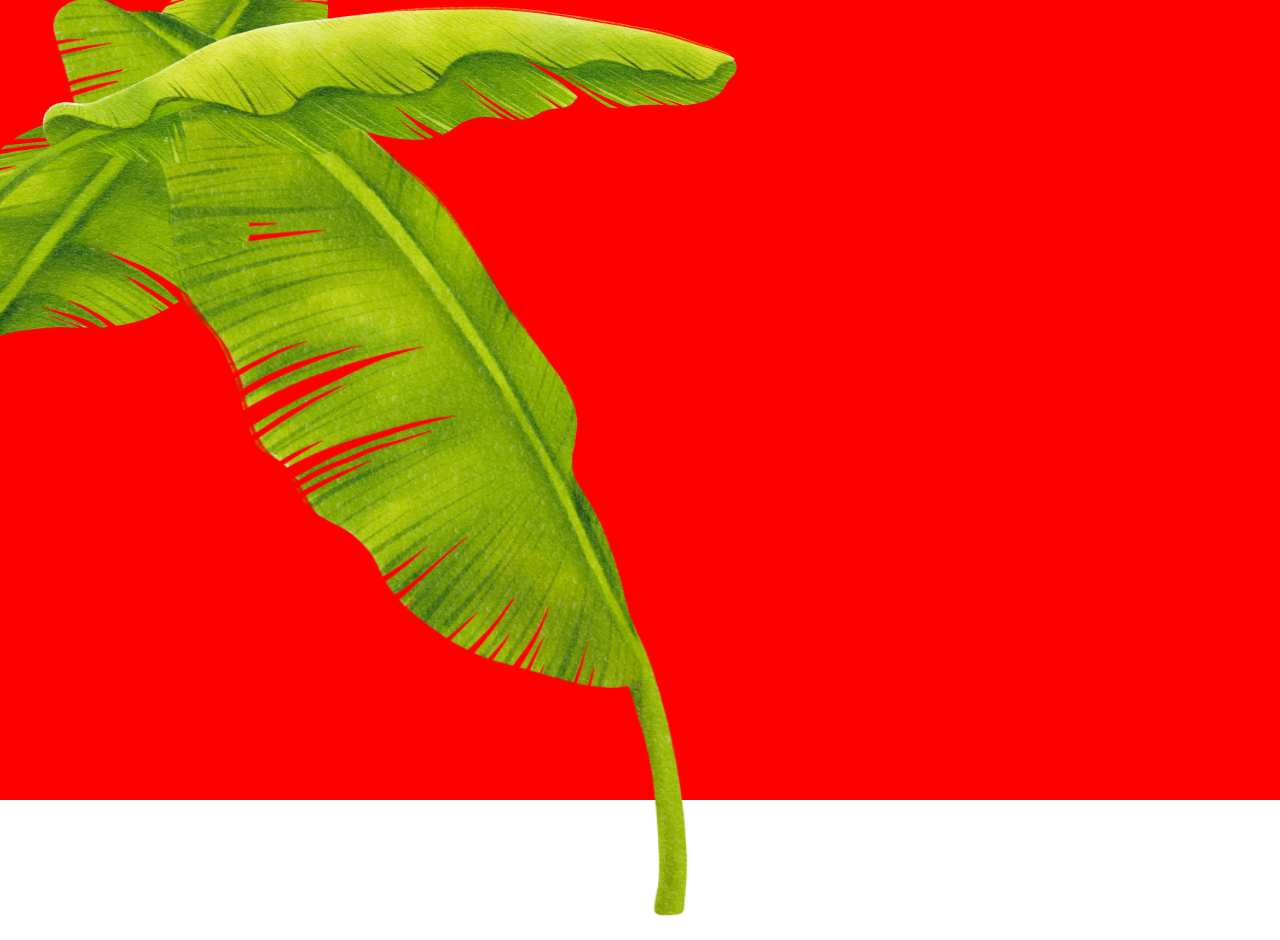
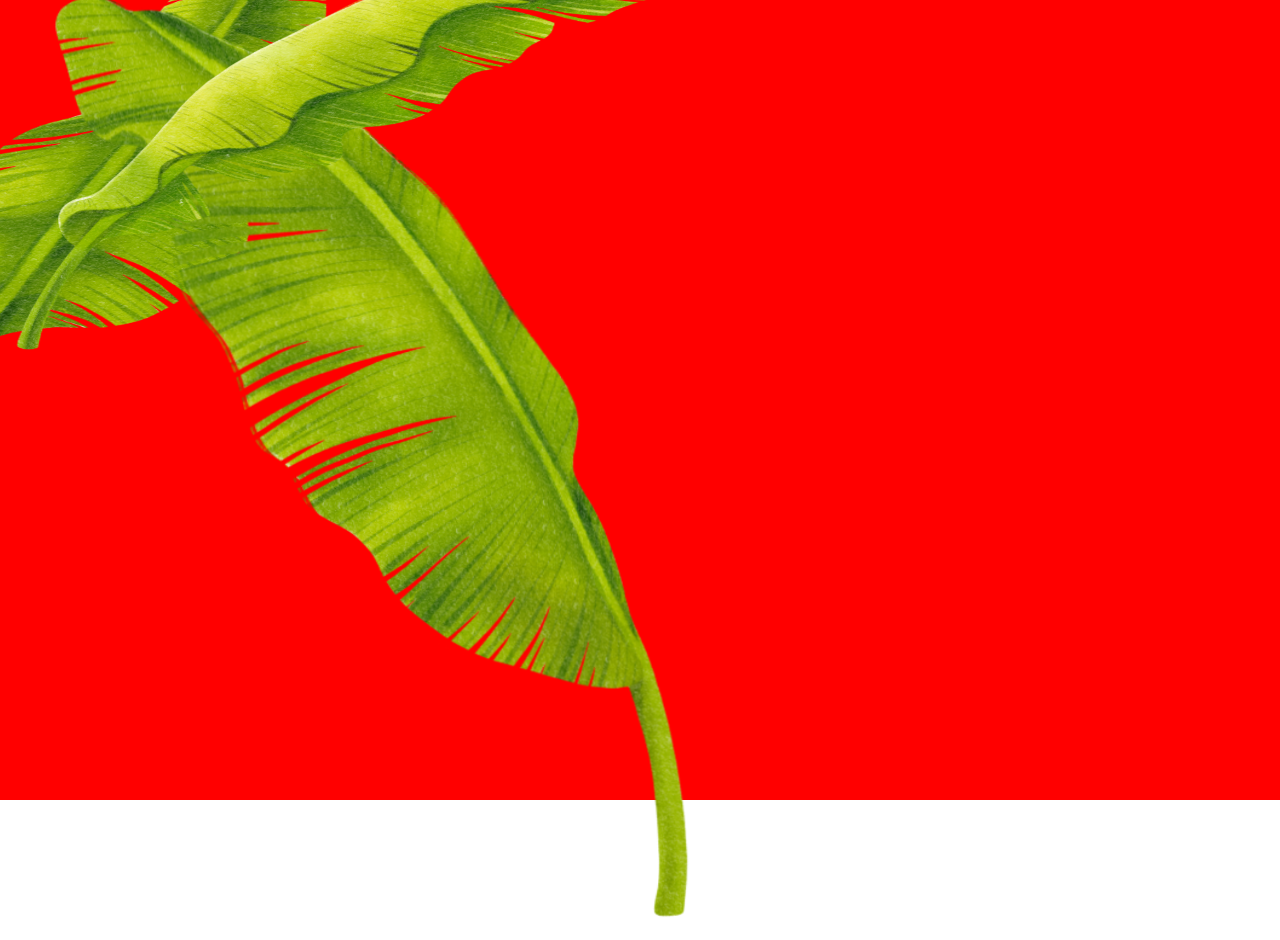
Before and after one commit to prachimore1/aniga, a React (Create React App) app: page / in a window 1280 px wide. Built offline with nearby package versions, Linux system fonts and the light colour scheme; the HTML template or start-up script is replaced by a standard one.

Commit message:
Added animation for 3 leaves. Increased duration of animation for all. Reduced animation amount too. TODO - Need to increase the header height too.

```diff
--- a/src/App.css
+++ b/src/App.css
@@ -73,9 +73,9 @@ video {
     animation: malaSway 1s ease-in-out infinite alternate;
 }
 
-.mala1 { animation-duration: 3.75s; }
-.mala2 { animation-duration: 2.5s; }
-.mala3 { animation-duration: 3s; }
+.mala1 { animation-duration: 4.75s; }
+.mala2 { animation-duration: 4.5s; }
+.mala3 { animation-duration: 5s; }
 
 .layer3 { height: 24vw; }
 
@@ -85,7 +85,7 @@ video {
     margin-top: -8px;
 }
 
-.hF1 { animation-duration: 2s; }
+.hF1 { animation-duration: 4s; }
 .hF2 { animation-duration: 3.25s; }
 
 .layer2 {
@@ -96,7 +96,7 @@ video {
     padding-left: 26vw;
     animation: bellsSway 1s ease-in infinite alternate;
 }
-.bell1 { animation-duration: 2s;}
+.bell1 { animation-duration: 4s;}
 .bell2 { animation-duration: 3.25s; padding-left: 27vw}
 
 .footerBackground {
@@ -120,12 +120,20 @@ video {
     width: 100%;
 }
 .leaf1 {
+    -webkit-transform-origin: bottom center 10px;
+    transform-origin: bottom center 10px;
+    -webkit-animation: swinging 7s ease-in-out forwards infinite;
+    animation: swinging 7s ease-in-out forwards infinite;
     height: 70vh;
     width: 37vw;
     margin-left: -10vw;
     z-index: -2;
 }
 .leaf2 {
+    -webkit-transform-origin: bottom center 10px;
+    transform-origin: bottom center 10px;
+    -webkit-animation: swinging 8s ease-in-out forwards infinite;
+    animation: swinging 8s ease-in-out alternate infinite;
     transform: rotate(20deg);
     width: 55vw;
     padding-top: 2vh;
@@ -133,6 +141,10 @@ video {
     margin-left: -27vw;
 }
 .leaf3 {
+    -webkit-transform-origin: bottom center 10px;
+    transform-origin: bottom center 10px;
+    -webkit-animation: swinging 7.5s ease-in-out forwards infinite;
+    animation: swinging 7.5s ease-in-out alternate infinite;
     width: 51vw;
     z-index: -1;
     padding-top: 11vh;
@@ -178,18 +190,30 @@ video {
     /*display: block;*/
 }
 
+@-webkit-keyframes swinging{
+    0%{-webkit-transform: rotate(-1deg);}
+    50%{-webkit-transform: rotate(1deg)}
+    100%{-webkit-transform: rotate(-1deg);}
+}
+
+@keyframes swinging{
+    0%{transform: rotate(-1deg);}
+    50%{transform: rotate(1deg)}
+    100%{transform: rotate(-1deg);}
+}
+
 @keyframes malaSway{
-    from{transform:translateX(-4px) rotate(0.5deg);}
-    to{transform:translateX(4px) rotate(-0.5deg);}
+    from{transform:translateX(-1px) rotate(0.5deg);}
+    to{transform:translateX(1px) rotate(-0.5deg);}
 }
 
 @keyframes bellsSway{
-    from{transform:translateX(-4px) rotate(3deg); transform-origin: top center;}
-    to{transform:translateX(4px) rotate(-3deg); transform-origin: top center;}
+    from{transform:translateX(-1px) rotate(1deg); transform-origin: top center;}
+    to{transform:translateX(1px) rotate(-1deg); transform-origin: top center;}
 }
 @keyframes flowersSway{
-    from{transform: rotate(2deg); transform-origin: top center;}
-    to{transform:  rotate(-2deg); transform-origin: top center;}
+    from{transform: rotate(1.5deg); transform-origin: top center;}
+    to{transform:  rotate(-1.5deg); transform-origin: top center;}
 }
 
 @keyframes fadeOut {
```
